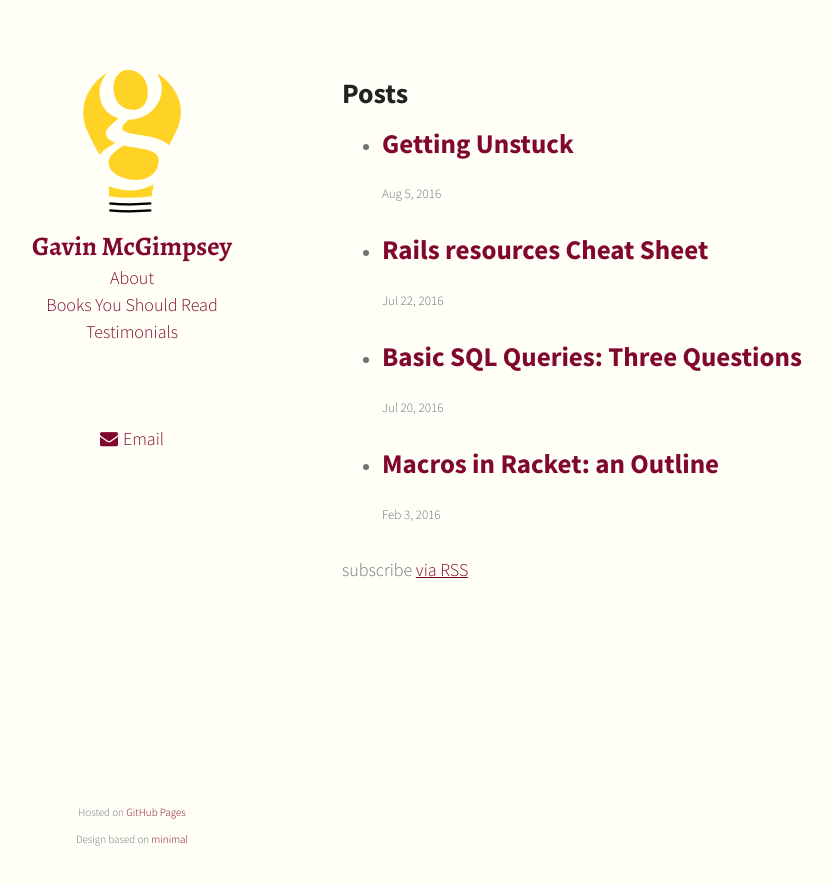
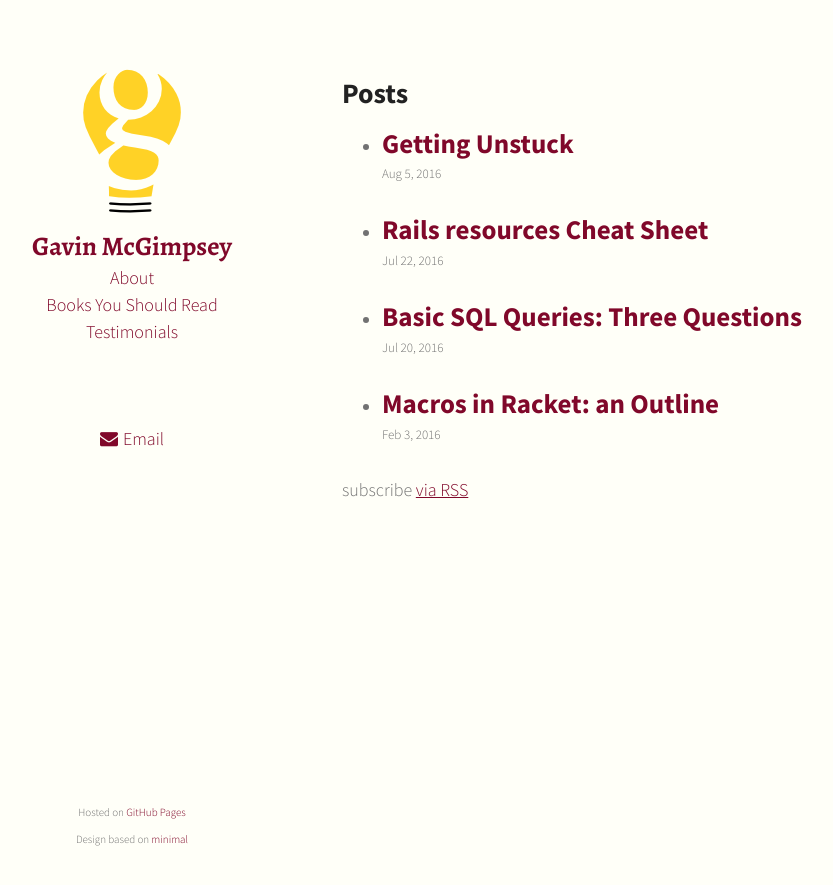
Before and after one commit to gavinmcgimpsey/gavinmcgimpsey.github.io, a Jekyll site: the page built from index.html, in a window 1280 px wide. Shown: the top 885 px of the page, without its empty margins (188-1021 px from the left). Built offline with Jekyll 4.4.1, drawn with Linux system fonts in a browser that asks for light colours.

Commit message:
Tweak Post list styling further

```diff
--- a/css/main.css
+++ b/css/main.css
@@ -351,6 +351,10 @@ ul.post-list li {
     margin-bottom: 30px;
 }
 
+ul.post-list li h2 {
+    margin-bottom: 0px;
+}
+
 .post-meta {
     font-size: small;
 }
```
